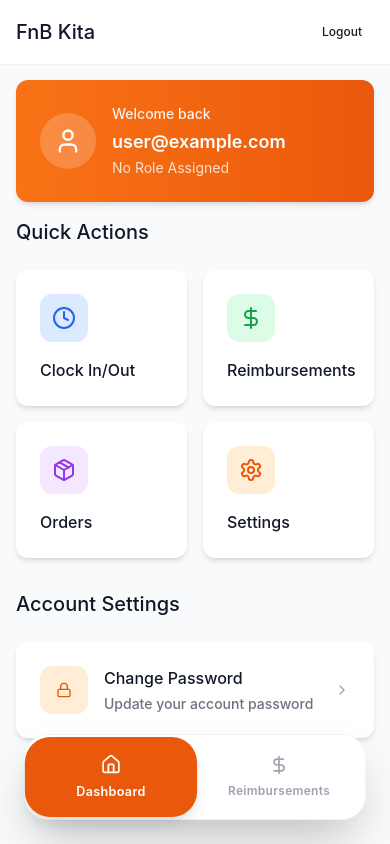
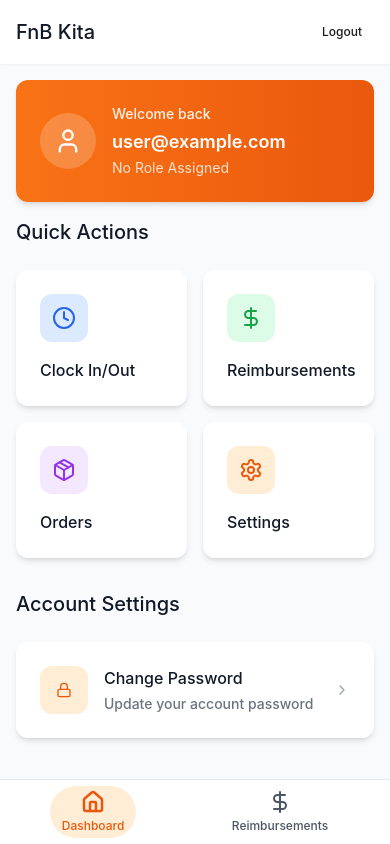
Before and after one commit to RaihanStark/fnb-kita-v2, a Next.js app: page /dashboard in a window 390 px wide. Built offline with nearby package versions, Linux system fonts and the light colour scheme; no server answers; sample sign-in values are in the browser's storage.

Commit message:
feat: update bottom navigation to Material Design 3 style
- Implement Material Design 3 navigation pattern
- Add pill-shaped active states with orange background
- Maintain existing navigation items and color scheme
- Improve spacing and typography for mobile experience

```diff
--- a/src/components/ui/bottom-navigation.tsx
+++ b/src/components/ui/bottom-navigation.tsx
@@ -22,9 +22,9 @@ export function BottomNavigation() {
   const router = useRouter()
 
   return (
-    <div className="fixed bottom-6 left-6 right-6 z-50 safe-bottom">
-      <nav className="bg-white rounded-3xl shadow-2xl border border-gray-100 p-1">
-        <div className="grid grid-cols-2 gap-1">
+    <div className="fixed bottom-0 left-0 right-0 z-50">
+      <nav className="bg-white border-t border-gray-200">
+        <div className="flex items-center justify-around h-16 px-2">
           {tabs.map((tab) => {
             const Icon = tab.icon
             const isActive = pathname.startsWith(tab.href)
@@ -34,27 +34,30 @@ export function BottomNavigation() {
                 key={tab.href}
                 onClick={() => router.push(tab.href)}
                 className={cn(
-                  "flex flex-col items-center justify-center py-4 px-6 rounded-3xl transition-all duration-200",
-                  "focus:outline-none focus:ring-2 focus:ring-orange-500/30 focus:ring-offset-2",
-                  isActive
-                    ? "bg-orange-600 text-white shadow-lg scale-105"
-                    : "text-gray-400 hover:text-gray-600 hover:bg-gray-50"
+                  "flex flex-col items-center justify-center py-2 px-3 relative transition-all duration-200 min-w-0",
+                  "focus:outline-none"
                 )}
               >
+                <div className={cn(
+                  "flex flex-col items-center gap-1 px-3 py-1 rounded-full transition-all duration-200",
+                  isActive ? "bg-orange-100" : "hover:bg-gray-50"
+                )}>
                   <Icon
                     className={cn(
-                    "w-5 h-5 mb-2 transition-all duration-200",
-                    isActive ? "text-white" : "text-gray-400"
+                      "w-6 h-6 transition-all duration-200",
+                      isActive ? "text-orange-600" : "text-gray-600"
                     )}
+                    strokeWidth={isActive ? 2.5 : 2}
                   />
                   <span
                     className={cn(
-                    "text-xs font-semibold tracking-wide transition-all duration-200",
-                    isActive ? "text-white" : "text-gray-400"
+                      "text-xs font-medium transition-all duration-200 whitespace-nowrap",
+                      isActive ? "text-orange-600" : "text-gray-600"
                     )}
                   >
                     {tab.name}
                   </span>
+                </div>
               </button>
             )
           })}
```
Lines whose indentation alone changed are shown as unchanged.
